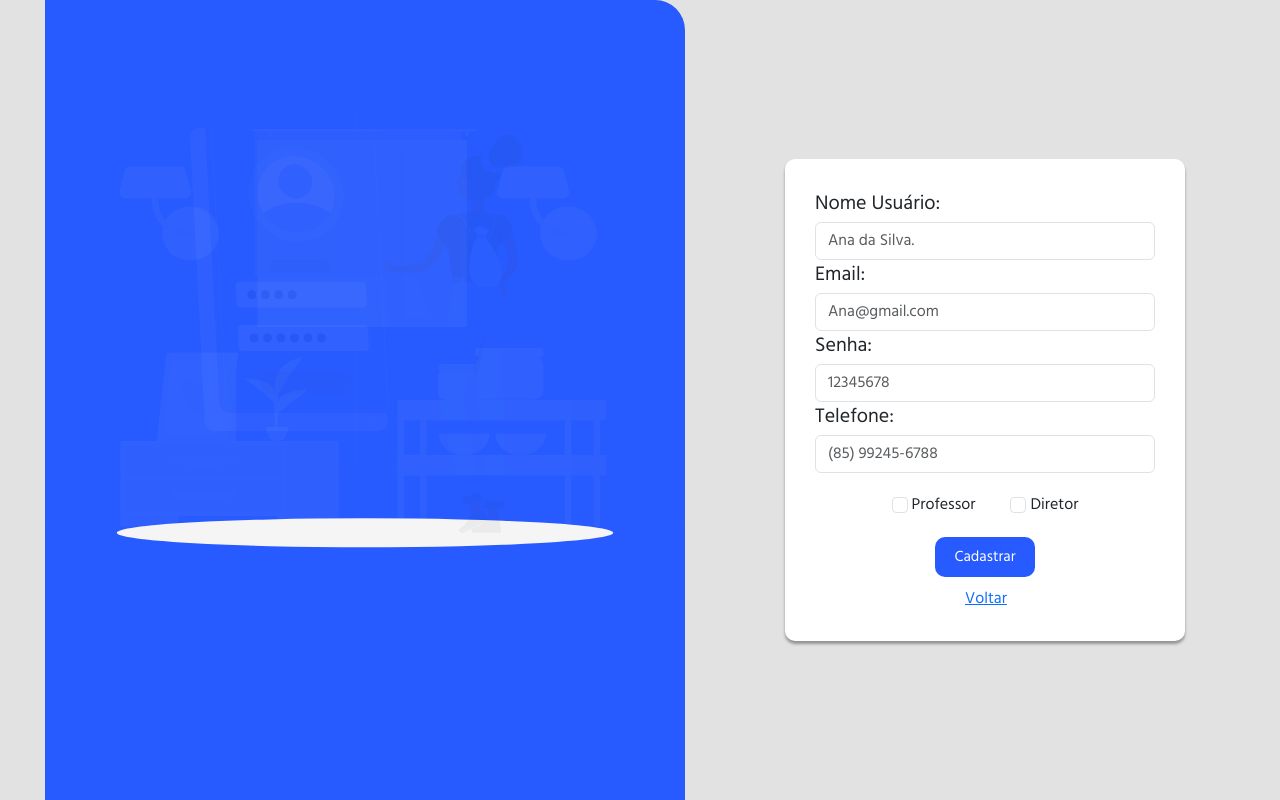
After one commit to AlessandroSilvaS/ProjetoWeb, a PHP site: page /pages/cadastro.php in a window 1280 px wide. The commit adds this page. Run offline with PHP 8.4, Linux system fonts and the light colour scheme.

Commit message:
6775656
767

```diff
--- a/css/cadastro.css
+++ b/css/cadastro.css
@@ -1,5 +1,207 @@
+@import url('https://fonts.googleapis.com/css2?family=Hind:wght@300;400;500;600;700&family=Josefin+Sans:ital,wght@0,100..700;1,100..700&display=swap');
+
 *{
     margin: 0;
     padding: 0;
     box-sizing: border-box;
 }
+
+body {
+    background-color: #e2e2e2;
+    font-family: "Hind", serif;
+}
+
+
+.pai {
+    display: flex;
+    align-items: center;
+    height: 100vh;
+    flex-wrap: wrap;
+}
+
+.box {
+    border-radius: 0 70px 0 0;
+    background-color: rgb(39, 90, 255);
+    width: 50%;
+    height: 100%;
+
+}
+
+.container-main {
+    width: 90%;
+    max-width: 400px;
+    padding: 30px;
+    border-radius: 10px;
+    background-color: white;
+    box-shadow: 0 3px 3px #949393;
+    margin-left: 250px;
+}
+
+.container-main form {
+    width: 100%;
+}
+
+.container-main form label.main-label {
+    font-size: 20px;
+    margin-bottom: 3px;
+}
+
+.container-main form .main-input {
+    margin: 20px 0;
+    width: 85%;
+    height: 35px;
+}
+
+.submit-button {
+    margin-bottom: 10px;
+    margin-top: 20px;
+    width: 100px;
+    height: 40px;
+    background-color: rgb(39, 90, 255);
+    color: #fff;
+    font-size: 15px;
+    border: none;
+    border-radius: 10px;
+    cursor: pointer;
+    margin-left: 120px;
+}
+
+
+a.login{
+    margin-left: 150px;
+}
+
+
+/* Responsividade */
+@media (max-width: 992px) {
+    .pai {
+        justify-content: center;
+        display: flex;
+        flex-direction: column;
+        align-items: center;
+    }
+
+    .box {
+        width: 50%;
+        margin-right: 0;
+        border-radius: 0 30px 0 0;
+    }
+
+    .container-main {
+        width: 45%;
+        margin: 10px;
+        margin-right: 50px;
+    }
+    .container-main form .submit-button {
+        margin-top: 20px;
+    }
+
+
+
+    .login-image {
+       margin-bottom: 50px;
+        /* Espaçamento opcional entre o formulário e a imagem */
+    }
+
+}
+
+.type-user {
+    width: 100%;
+    display: flex;
+    justify-content: center;
+    gap: 35px;
+    padding: 0 30px;
+    margin-top: 20px ;
+}
+
+
+@media (max-width: 1339px) {
+    .pai {
+        justify-content: center;
+        display: flex;
+        flex-direction: column;
+        align-items: center;
+    }
+
+    .box {
+        width: 50%;
+        margin-right: 0;
+        border-radius: 0 30px 0 0;
+    }
+
+    .container-main {
+        width: 45%;
+        margin: 10px;
+        margin-right: 50px;
+    }
+
+    .container-main form .submit-button {
+        margin-top: 20px;
+    }
+
+
+
+    .login-image {
+       display: none;
+    }
+
+}
+
+
+@media (max-width: 768px) {
+    .box {
+        display: none;
+
+    }
+
+    .container-main {
+        width: 60%;
+        margin: 0;
+        padding: 20px;
+    }
+
+    .container-main form .main-input {
+        width: 100%;
+    }
+
+    .container-main form .submit-button {
+        margin-top: 30px;
+    }
+    .bi.bi-envelope-fill, .bi.bi-incognito{
+        margin-top: 27px;
+    }
+    .login-image{
+        display: none;
+    }
+}
+
+
+@media (max-width: 480px) {
+    .container-main form .main-label {
+        font-size: 20px;
+    }
+
+    .container-main form .main-input {
+        margin: 10px 0;
+        height: 30px;
+    }
+
+    .container-main form .submit-button {
+        width: 90px;
+        height: 35px;
+    }
+
+    .container-main {
+        width: 70%; /* Garante que o formulário use a largura disponível */
+    }
+    .login-image{
+        display: none;
+    }
+}
+
+
+.login-image {
+    display: block;
+    max-width: 100%;
+    height: auto;
+}
--- /dev/null
+++ b/pages/cadastro.php
@@ -0,0 +1,121 @@
+<?php
+include_once "../conexao.php";
+include_once "../includes/bootstrap.php";
+?>
+
+<!DOCTYPE html>
+<html lang="en">
+<head>
+    <meta charset="UTF-8">
+    <meta name="viewport" content="width=device-width, initial-scale=1.0">
+    <link rel="stylesheet" href="../css/cadastro.css">
+    <title>Cadastro</title>
+</head>
+<body>
+    <div class="pai">
+        <div class="box">
+            <img src="../gif/login.svg" class="login-image">
+        </div>
+        <div class="container-main">
+            <form method="post">
+                <label for="username" class="main-label">Nome Usuário:</label>
+                <input type="text" name="username" class="form-control" placeholder="Ana da Silva." required>
+
+                <label for="email" class="main-label">Email:</label>
+                <input type="text" class="form-control" name="email" placeholder="Ana@gmail.com" required>
+
+                <label for="senha" class="main-label">Senha:</label>
+                <input type="password" class="form-control" name="senha" placeholder="12345678" required>
+
+                <label for="phone" class="main-label">Telefone:</label>
+                <input type="text" class="form-control" id="phone" name="phone" placeholder="(85) 99245-6788" required oninput="formatPhone(this)" maxlength="15">
+
+                <div class="type-user">
+                    <div class="teacher-type">
+                        <input class="form-check-input" type="checkbox" id="professor" name="professor">
+                        <label for="professor">Professor</label>
+                    </div>
+                    <div class="principal-school-type">
+                        <input class="form-check-input" type="checkbox"id="diretor" name="diretor" >
+                        <label for="diretor">Diretor</label>
+                    </div>
+                </div>
+
+                <button type="submit" class="submit-button">Cadastrar</button>
+
+            </form>
+            <?php
+            if ($_SERVER['REQUEST_METHOD'] == 'POST') {
+                $nome = $_POST['username'];
+                $email = $_POST['email'];
+                $senha = password_hash($_POST['senha'], PASSWORD_DEFAULT);
+                $phone = $_POST['phone'];
+
+                try {
+                    // Inicia uma transação
+                    $conn->beginTransaction();
+
+
+                    if (isset($_POST['diretor'])) {
+                        $director = "INSERT INTO tb_diretor (nome_diretor, senha_diretor, email_diretor) VALUES (:nome, :senha, :email)";
+                        $cad_Director = $conn->prepare($director);
+                        $cad_Director->bindParam(':nome', $nome);
+                        $cad_Director->bindParam(':email', $email);
+                        $cad_Director->bindParam(':senha', $senha);
+                        $cad_Director->execute();
+                    }
+
+
+                    if (isset($_POST['professor'])) {
+                        $usuarios = "INSERT INTO tb_caduser (caduser_name, caduser_email, caduser_senha, caduser_telefone) VALUES (:nome, :email, :senha, :phone)";
+                        $cad_Usuarios = $conn->prepare($usuarios);
+                        $cad_Usuarios->bindParam(':nome', $nome);
+                        $cad_Usuarios->bindParam(':email', $email);
+                        $cad_Usuarios->bindParam(':senha', $senha);
+                        $cad_Usuarios->bindParam(':phone', $phone);
+                        $cad_Usuarios->execute();
+                    }
+
+                    // Se tudo ocorreu bem, comita a transação
+                    $conn->commit();
+
+                    echo '<div style="display:flex; justify-content:space-between;"class="alert alert-warning" role="alert">
+                        Usuário Cadastrado!
+                        <button type="button" class="btn-close" data-bs-dismiss="alert" aria-label="Close"></button>
+                    </div>';
+                } catch (Exception $e) {
+                    // Se ocorrer um erro, reverte a transação
+                    $conn->rollBack();
+                    echo "<script>alert('Erro ao cadastrar: " . $e->getMessage() . "');</script>";
+                }
+            }
+            ?>
+            <a href="login.php" class="login">Voltar</a>
+        </div>
+    </div>
+    <script>
+        function formatPhone(input) {
+            // Remove caracteres não numéricos
+            let phone = input.value.replace(/\D/g, '');
+
+            // Limita o número a 11 dígitos
+            if (phone.length > 11) {
+                phone = phone.slice(0, 11);
+            }
+
+            // Formata o número de telefone
+            if (phone.length > 10) {
+                phone = phone.replace(/(\d{2})(\d{5})(\d{4})/, '($1) $2-$3');
+            } else if (phone.length > 6) {
+                phone = phone.replace(/(\d{2})(\d{4})(\d{0,4})/, '($1) $2-$3');
+            } else if (phone.length > 2) {
+                phone = phone.replace(/(\d{2})(\d{0,5})/, '($1) $2');
+            } else {
+                phone = phone.replace(/(\d)/, '($1');
+            }
+
+            input.value = phone;
+        }
+    </script>
+</body>
+</html>
```
Also changed, not shown: css/styleLogin.css (+8 -18 lines), pages/cadatro.php (deleted, +0 -30 lines), pages/login.php (+6 -6 lines).
